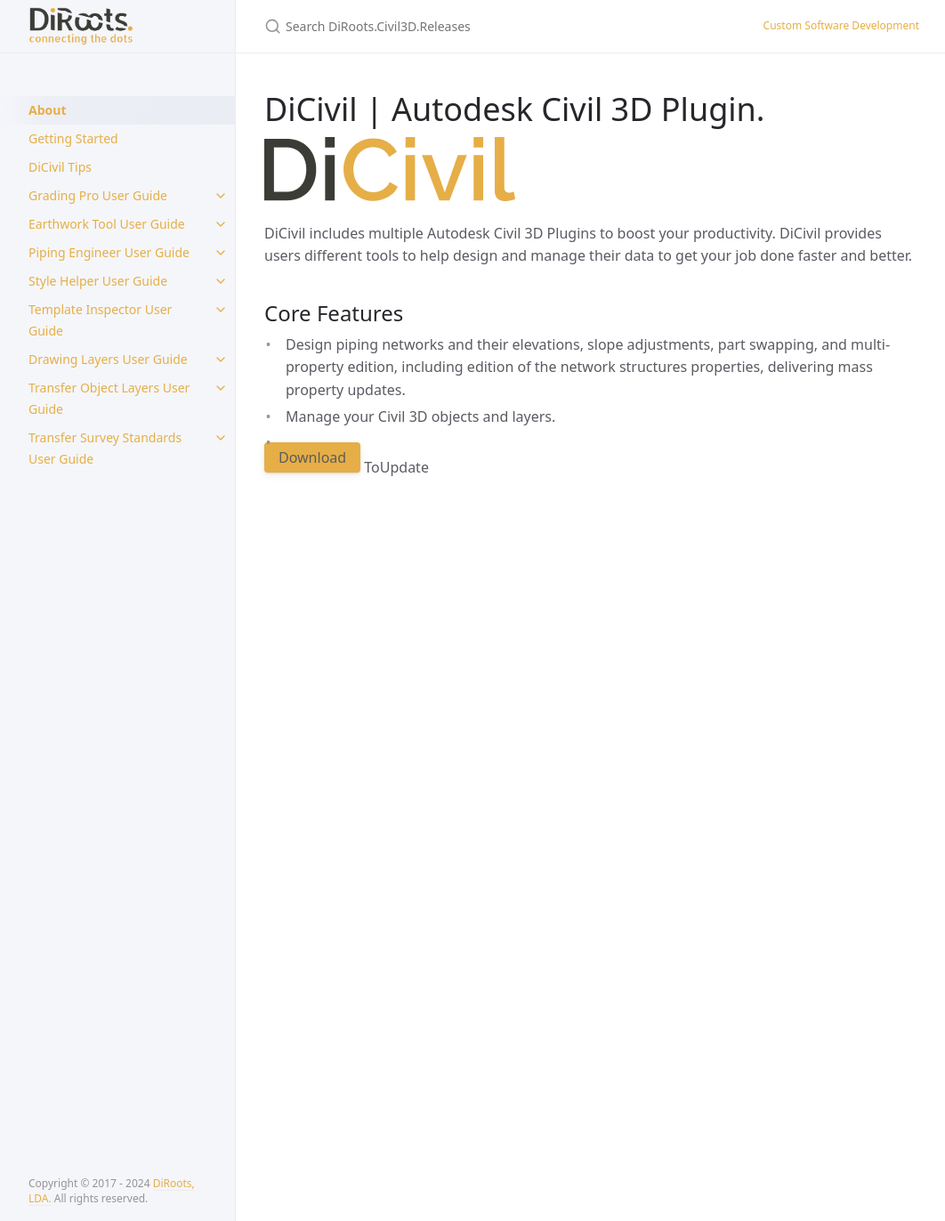
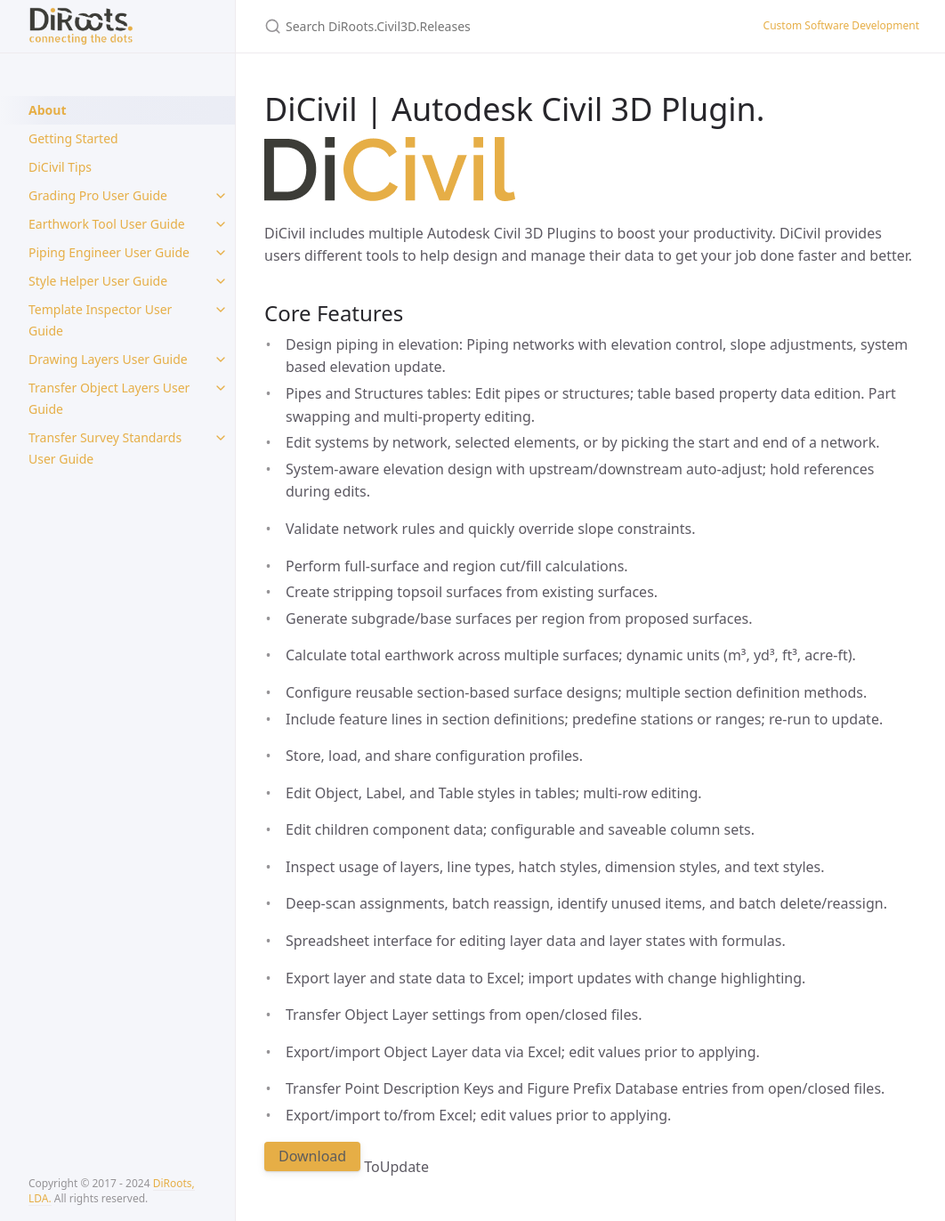
Before and after one commit to DiRoots-Limited/DiRoots.Civil3D.Releases, a Jekyll site: the page built from index.md, in a window 1280 px wide and 1372 px high. Shown: the whole window at 89% size, without its empty margins (107-1169 px from the left). Built offline with Jekyll 4.4.1, drawn with Linux system fonts in a browser that asks for light colours.

Commit message:
update: doc update

```diff
--- a/index.md
+++ b/index.md
@@ -14,9 +14,34 @@ DiCivil includes multiple Autodesk Civil 3D Plugins to boost your productivity.
 
 ## Core Features
 
-- Design piping networks and their elevations, slope adjustments, part swapping, and multi-property edition, including edition of the network structures properties, delivering mass property updates.
-- Manage your Civil 3D objects and layers.
--
+- Design piping in elevation: Piping networks with elevation control, slope adjustments, system based elevation update.
+- Pipes and Structures tables: Edit pipes or structures; table based property data edition. Part swapping and multi‑property editing.
+- Edit systems by network, selected elements, or by picking the start and end of a network.
+- System‑aware elevation design with upstream/downstream auto‑adjust; hold references during edits.
+- Validate network rules and quickly override slope constraints.
 
+- Perform full‑surface and region cut/fill calculations.
+- Create stripping topsoil surfaces from existing surfaces.
+- Generate subgrade/base surfaces per region from proposed surfaces.
+- Calculate total earthwork across multiple surfaces; dynamic units (m³, yd³, ft³, acre‑ft).
+
+- Configure reusable section‑based surface designs; multiple section definition methods.
+- Include feature lines in section definitions; predefine stations or ranges; re‑run to update.
+- Store, load, and share configuration profiles.
+
+- Edit Object, Label, and Table styles in tables; multi‑row editing.
+- Edit children component data; configurable and saveable column sets.
+
+- Inspect usage of layers, line types, hatch styles, dimension styles, and text styles.
+- Deep‑scan assignments, batch reassign, identify unused items, and batch delete/reassign.
+
+- Spreadsheet interface for editing layer data and layer states with formulas.
+- Export layer and state data to Excel; import updates with change highlighting.
+
+- Transfer Object Layer settings from open/closed files.
+- Export/import Object Layer data via Excel; edit values prior to applying.
+
+- Transfer Point Description Keys and Figure Prefix Database entries from open/closed files.
+- Export/import to/from Excel; edit values prior to applying.
 
 [Download](https://diroots.com/civil3d-plugins/dicivil/){: .btn .btn-di-orange } ToUpdate
```
